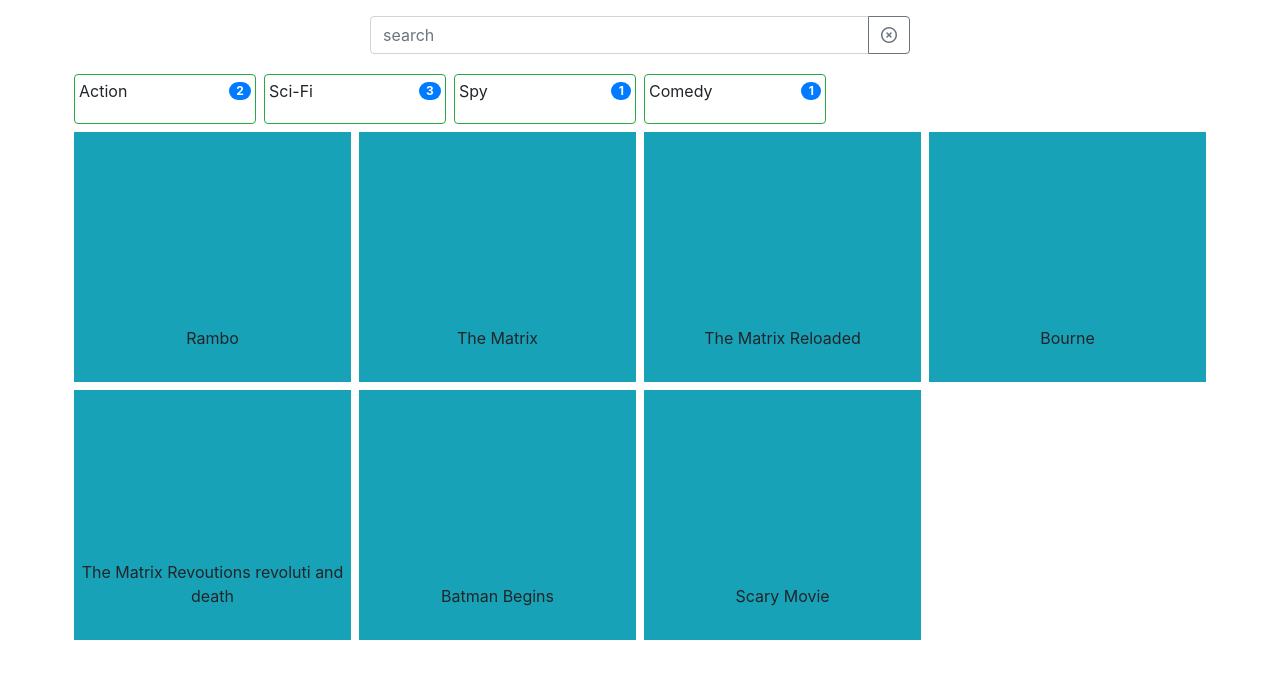
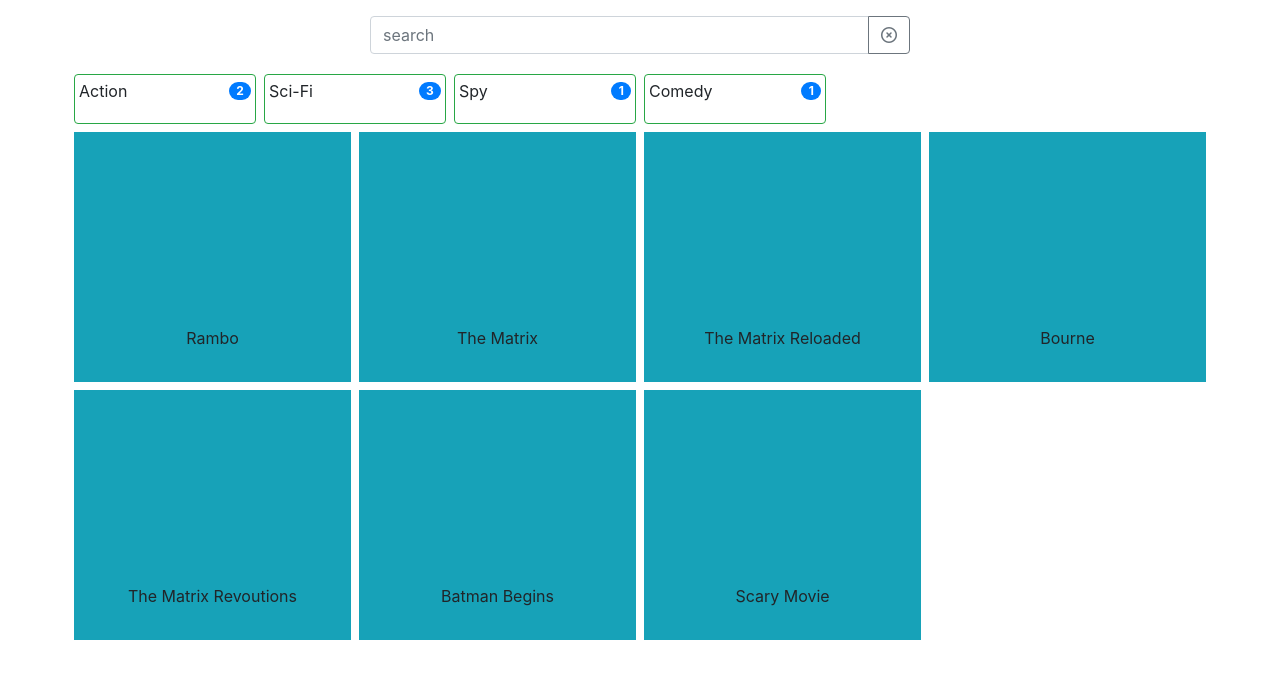
Before and after one commit to ditsikts/tvseries-tracking, a React (Create React App) app: page / in a window 1280 px wide. Shown: the top 678 px of the page. Built offline with nearby package versions, Linux system fonts and the light colour scheme.

Commit message:
fixsearch

```diff
--- a/src/Components/search.jsx
+++ b/src/Components/search.jsx
@@ -40,11 +40,12 @@ class Search extends React.Component {
         }
 
         this.setState({ categories: categoriesArray });
+
     }
 
     searchInputChange = (event) => {
         this.setState({ searchInput: event.target.value });
-        this.filterTvSeriesList(event.target.value,null);
+        this.filterTvSeriesList(event.target.value, null);
     }
 
     clearInput = () => {
@@ -65,19 +66,19 @@ class Search extends React.Component {
             return c;
         });
         this.setState({ categories: tempCatList });
-        this.filterTvSeriesList(null , tempCatList);
+        this.filterTvSeriesList(null, tempCatList);
     }
 
     filterTvSeriesList = (searchChanged, categoriesChanged) => {
         let search;
         let currentCategories;
-        if(searchChanged){
+        if (searchChanged) {
             search = searchChanged;
         }
         else {
             search = this.state.searchInput;
         }
-        if(categoriesChanged){
+        if (categoriesChanged) {
             currentCategories = categoriesChanged;
         }
         else {
@@ -89,11 +90,20 @@ class Search extends React.Component {
             .map(cat => cat.category);
         console.log(categoriesActive);
 
-        let tempTvSeriesList = this.state.tvSeriesFullList
-            .filter(tvs => tvs.title.toLowerCase().includes(search.toLowerCase()))
-            .filter(tvs => categoriesActive.includes(tvs.category));
+        console.log(categoriesActive);
+        let tempTvSeriesList = this.state.tvSeriesFullList;
 
-console.log(tempTvSeriesList);
+        if(search !== ""){
+            console.log("aaa");
+            tempTvSeriesList = tempTvSeriesList
+            .filter(tvs => tvs.title.toLowerCase().includes(search.toLowerCase()));
+        }
+
+        if (categoriesActive.length !== 0){
+            tempTvSeriesList =tempTvSeriesList.filter(tvs => categoriesActive.includes(tvs.category));
+        }
+
+        console.log(tempTvSeriesList);
 
 
 
--- a/src/Models/dump-data.js
+++ b/src/Models/dump-data.js
@@ -5,7 +5,7 @@ const tvSeries = [
   new TvSeries(2,"The Matrix","Sci-Fi"),
   new TvSeries(3," The Matrix Reloaded","Sci-Fi"),
   new TvSeries(4,"Bourne","Spy"),
-  new TvSeries(5,"The Matrix Revoutions revoluti and death","Sci-Fi"),
+  new TvSeries(5,"The Matrix Revoutions","Sci-Fi"),
   new TvSeries(6,"Batman Begins","Action"),
   new TvSeries(7,"Scary Movie","Comedy")
 ]
```
